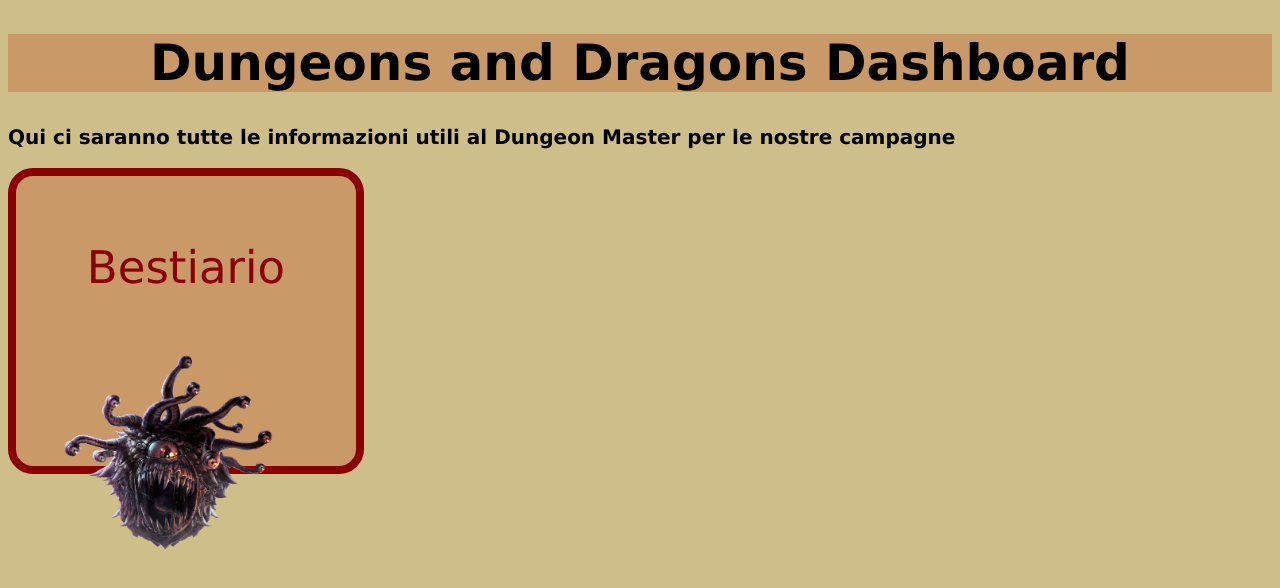
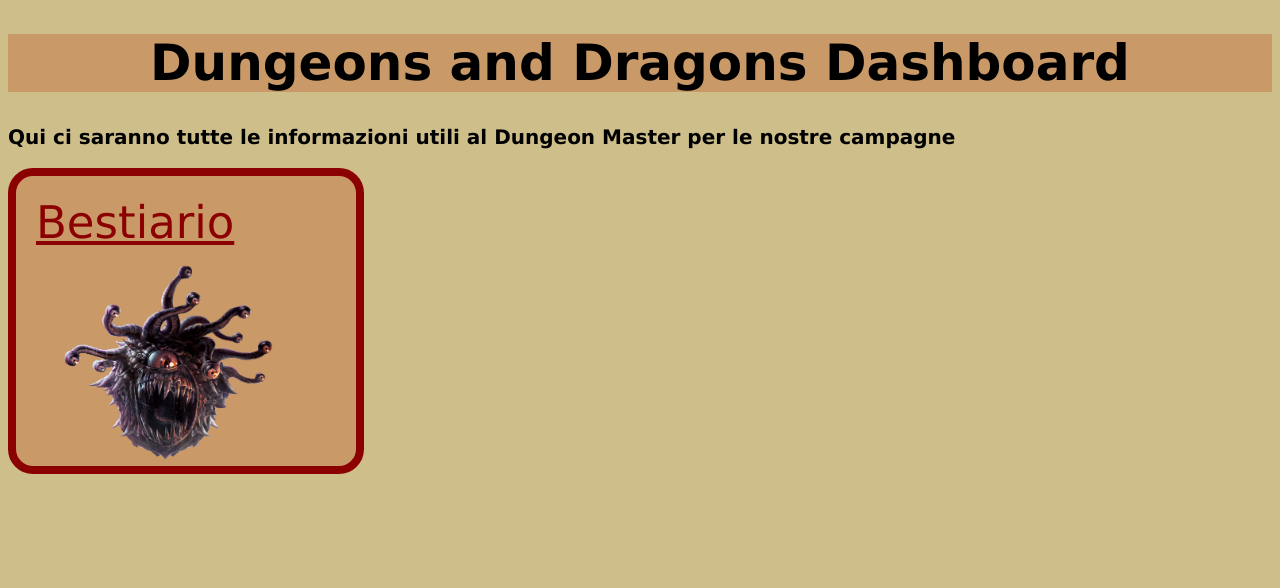
Before and after one commit to its-mando/its-mando.github.io, a plain HTML site: page index.html in a window 1280 px wide. Drawn offline with Linux system fonts and the light colour scheme.

Commit message:
Revert "full link bestiario"
This reverts commit 3bc44e2c7353dca7716f873ff3789ad722f4c38a.

```diff
--- a/html/styles.css
+++ b/html/styles.css
@@ -20,14 +20,6 @@ h2 {
   width: 300px;
   height: 250px;
 }
-.link {
-  position: absolute;
-  width: 100%;
-  height: 100%;
-  top: 0;
-  left: 0;
-  z-index: 1;
-}
 img {
   width: 90%;
   height: 90%;
--- a/index.html
+++ b/index.html
@@ -10,10 +10,7 @@
 <b style="font-size:20px">Qui ci saranno tutte le informazioni utili al Dungeon Master per le nostre campagne</b>
 <br><br>
 <div class="myDiv">
-  <a href="html/bestiario">
-    <span class="link"></span>
-  </a>
-<p style="color:darkred;font-size:45px;text-align:center">Bestiario</p>
+<a a href="html/bestiario" style="color:darkred;font-size:45px;text-align:center">Bestiario</a>
 <img src="images/beholder.png" alt="Beholder">
 </div>
 
```
